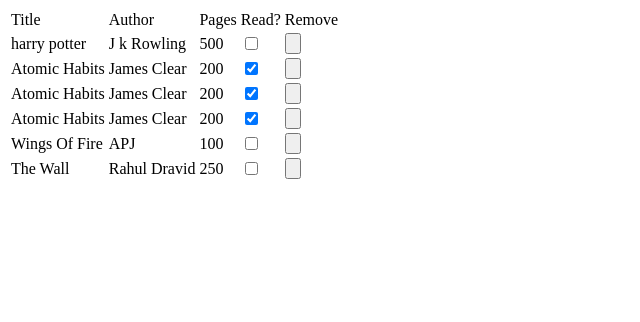
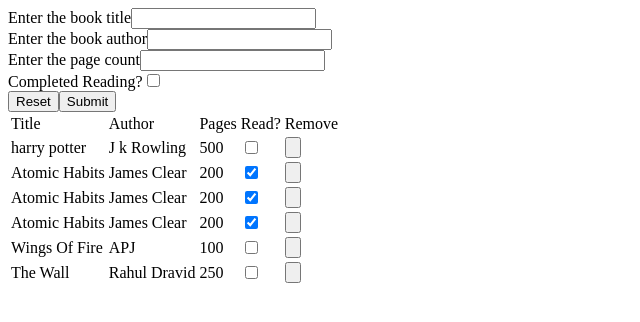
Before and after one commit to rahul-george/library, a plain HTML site: page index.html in a window 1280 px wide. Shown: the whole page, without its empty margins (0-640 px from the left). Drawn offline with Linux system fonts and the light colour scheme.

Commit message:
feat: html structure added for the form

```diff
--- a/index.html
+++ b/index.html
@@ -7,6 +7,14 @@
     <title>Library App</title>
   </head>
   <body>
+    <aside>
+      <form action="" class="add-book">
+        <div class="input-block"><label for="title-input">Enter the book title</label><input type="text" required></div>
+        <div class="input-block"><label for="author-input">Enter the book author</label><input type="text" required></div>
+        <div class="input-block"><label for="pages-input">Enter the page count</label><input type="text" required></div>
+        <div class="input-block"><label for="completed-reading-input">Completed Reading?</label><input type="checkbox"></div>
+        <input type="reset"><input type="submit"></form>
+    </aside>
     <main class="library-content">
       <section class="catalog">
         <table>
```
